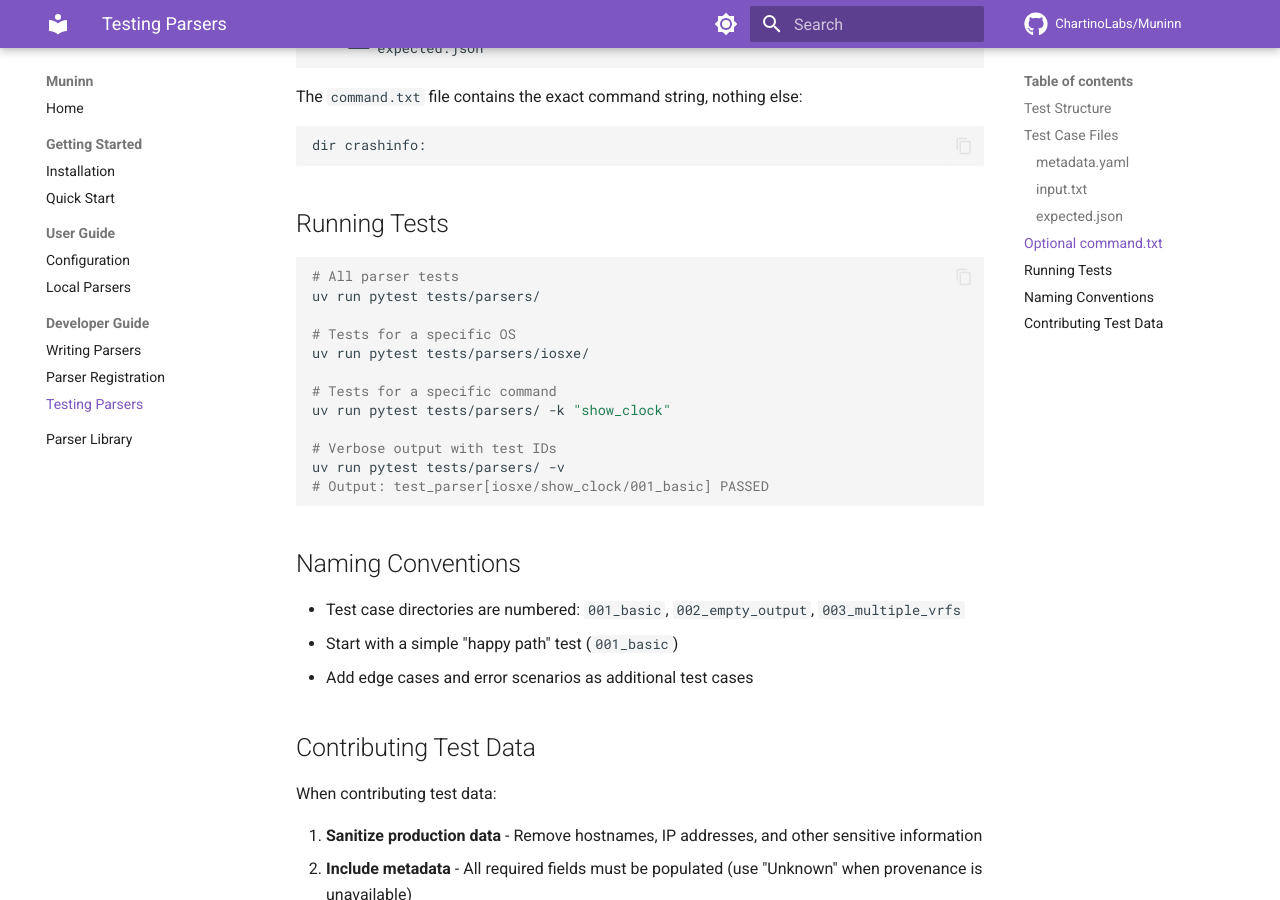
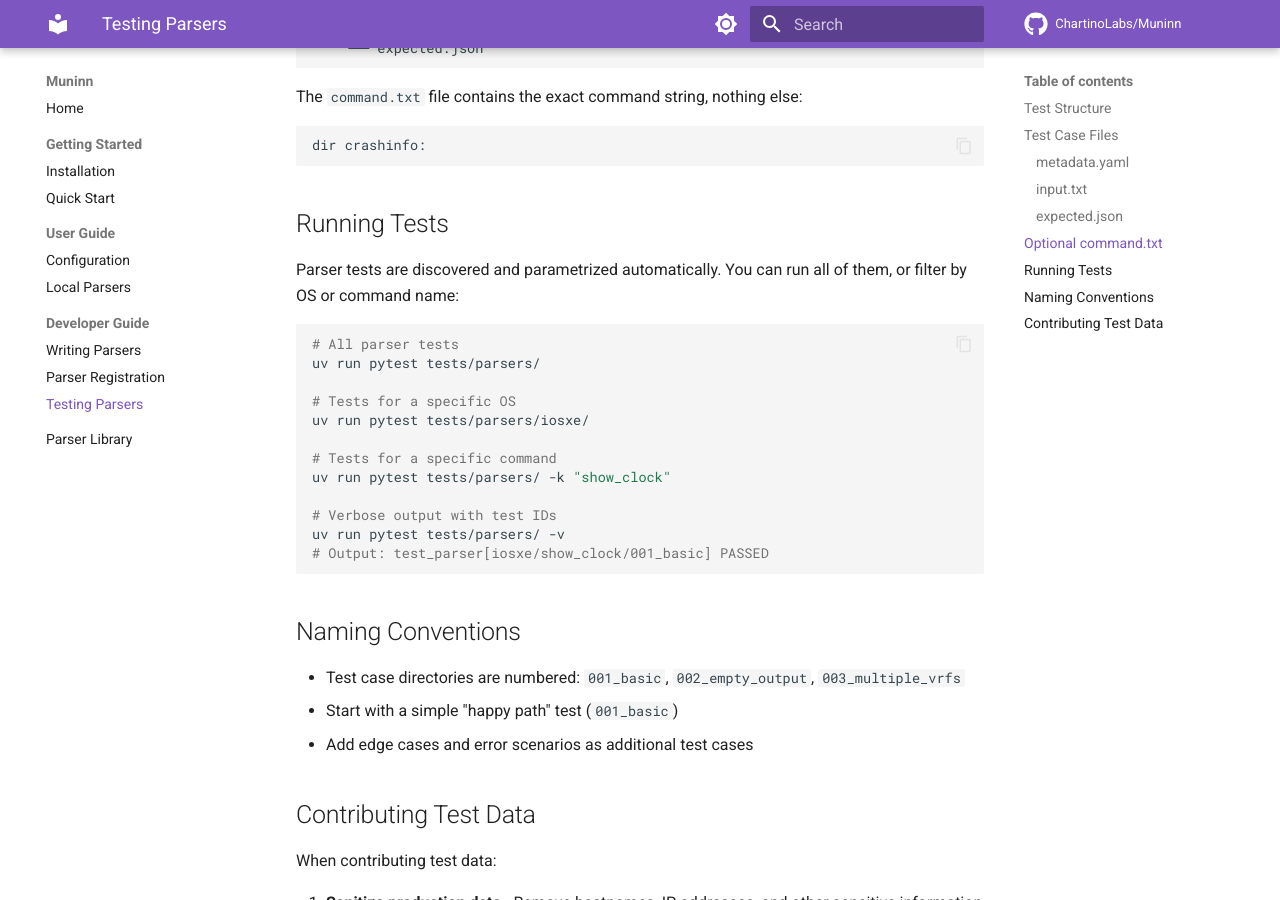
Before and after one commit to ChartinoLabs/Muninn, an MkDocs documentation site: the page built from docs/developer-guide/testing-parsers.md, in a window 1280 px wide and 900 px high, scrolled down 2098 px. Built offline with MkDocs 1.6.1 and Material for MkDocs 9.7.7, drawn with Linux system fonts in a browser that asks for light colours; comment, search, counter and statistics services are not loaded.

Commit message:
docs: add description to Running Tests section
Co-Authored-By: Claude Opus 4.6 (1M context) <noreply@anthropic.com>

````diff
--- a/docs/developer-guide/testing-parsers.md
+++ b/docs/developer-guide/testing-parsers.md
@@ -92,6 +92,8 @@ dir crashinfo:
 
 ## Running Tests
 
+Parser tests are discovered and parametrized automatically. You can run all of them, or filter by OS or command name:
+
 ```bash
 # All parser tests
 uv run pytest tests/parsers/
````
